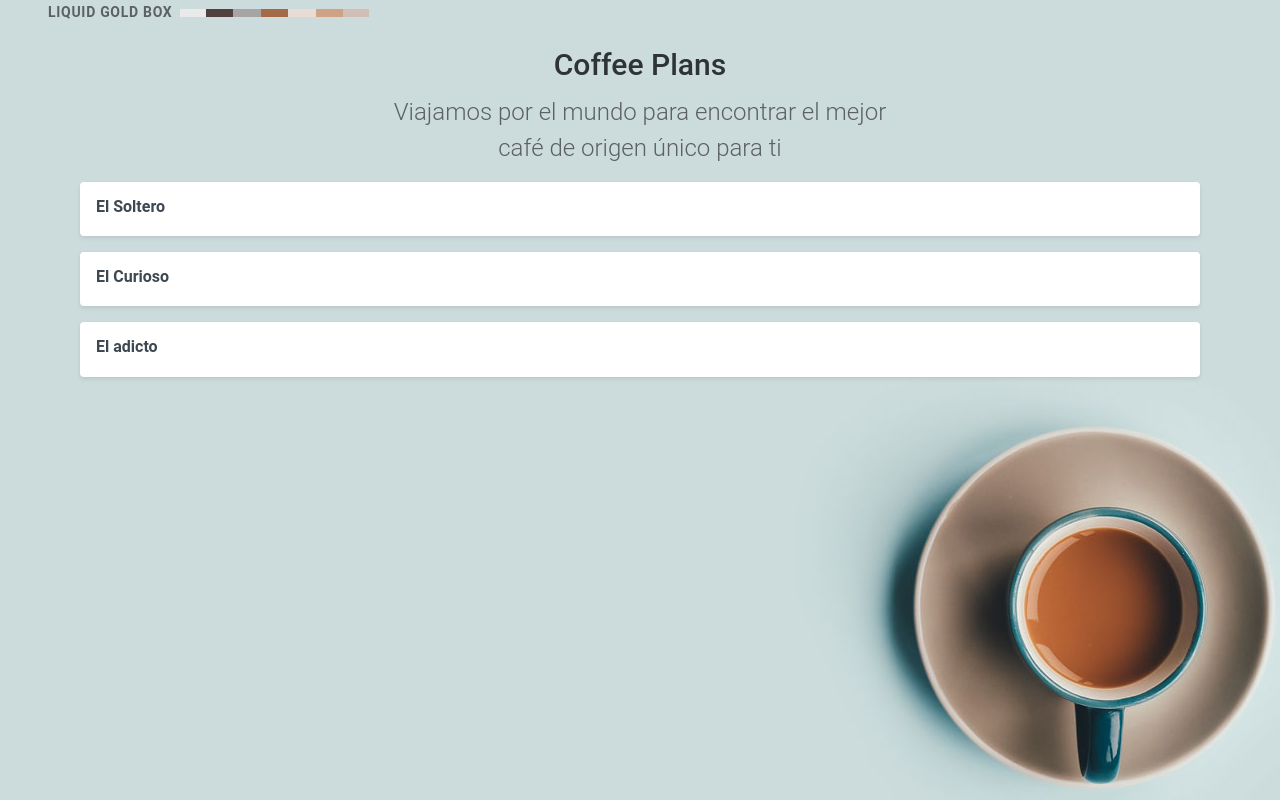
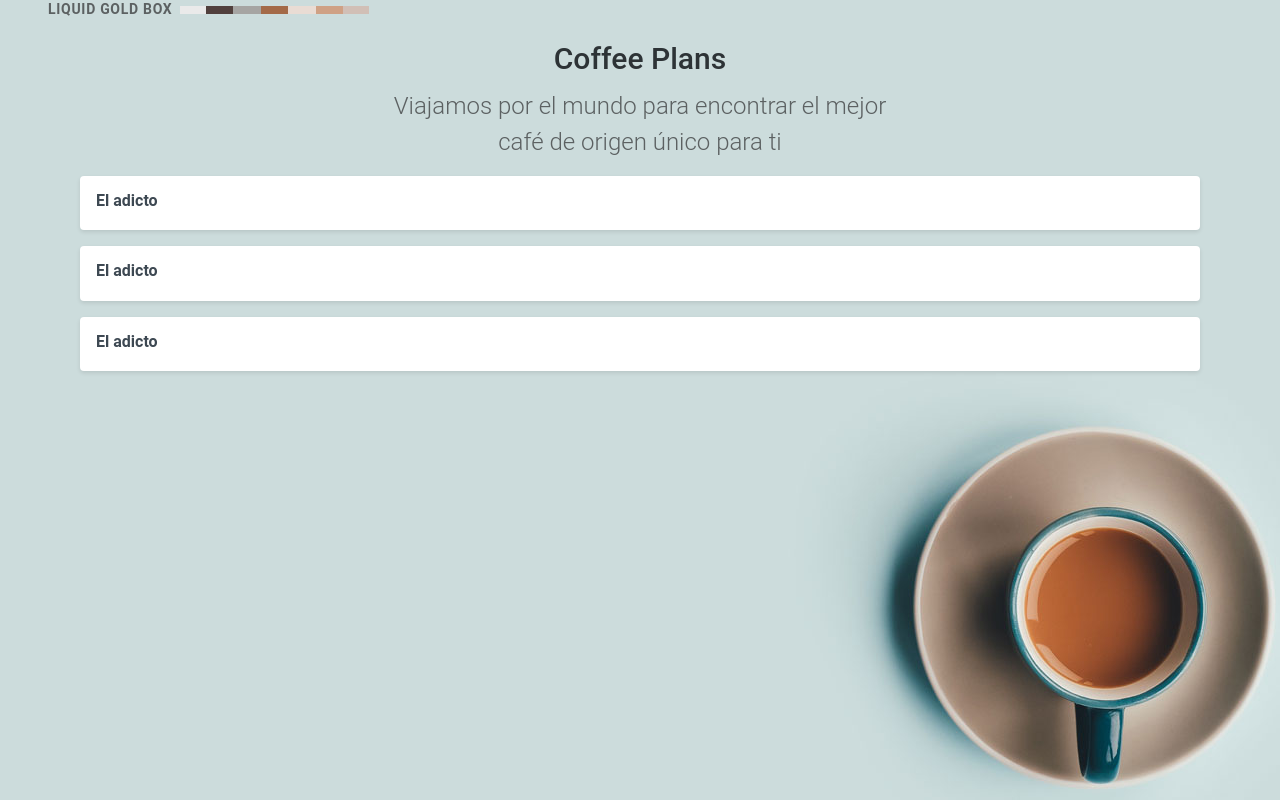
Before and after one commit to MiltonAaron2003/Repositorio-de-la-materia-DADM-2024B, a Vue app: page / in a window 1280 px wide. Built offline with nearby package versions, Linux system fonts and the light colour scheme.

Commit message:
Creando Componentes

```diff
--- a/src/App.vue
+++ b/src/App.vue
@@ -1,4 +1,6 @@
-<script setup></script>
+<script setup>
+import planItem from './components/plan-item.vue';
+</script>
 
 <template>
   <header>
@@ -16,56 +18,12 @@
     </h2>
 
     <div class="plans">
-      <div class="plan">
-        <div class="description">
-          <span class="title">
-            El Soltero
-          </span>
-        </div>
-      </div>
-      <div class="plan">
-        <div class="description">
-          <span class="title">
-            El Curioso
-          </span>
-        </div>
-      </div>
-      <div class="plan">
-        <div class="description">
-          <span class="title">
-            El adicto
-          </span>
-        </div>
-      </div>
+      <planItem>El Soltero</planItem>
+      <planItem>El adicto</planItem>
+      <planItem>El curioso</planItem>
     </div>
   </div>
 </template>
 
 <style scoped>
-header {
-  line-height: 1.5;
-}
-
-.logo {
-  display: block;
-  margin: 0 auto 2rem;
-}
-
-@media (min-width: 1024px) {
-  header {
-    display: flex;
-    place-items: center;
-    padding-right: calc(var(--section-gap) / 2);
-  }
-
-  .logo {
-    margin: 0 2rem 0 0;
-  }
-
-  header .wrapper {
-    display: flex;
-    place-items: flex-start;
-    flex-wrap: wrap;
-  }
-}
 </style>
--- /dev/null
+++ b/src/components/plan-item.vue
@@ -0,0 +1,17 @@
+<template>
+    <div class="plan">
+      <div class="description">
+        <span class="title">
+          El adicto
+        </span>
+      </div>
+    </div>
+  </template>
+
+  <script setup>
+
+  </script>
+
+  <style scoped>
+
+  </style>
```
